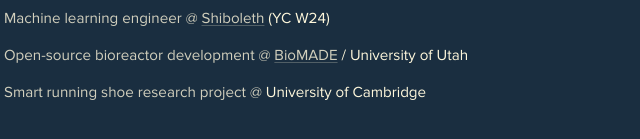
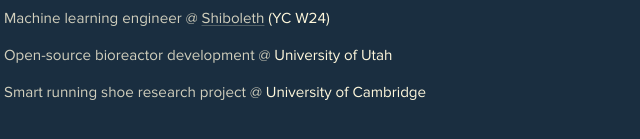
Before and after one commit to khyyle/personal-website, a plain HTML site: page index.html in a window 1280 px wide. Shown: the part 779-918 px from the top of the page, 406-1046 px from the left. Drawn offline with nearby package versions, Linux system fonts and the light colour scheme.

Commit message:
amend experience

```diff
--- a/index.html
+++ b/index.html
@@ -124,7 +124,7 @@
           <div class="max-w-[560px] text-[0.95em] leading-[1.9] text-accent/80 space-y-2">
             <p>Uncertainty quantification research (SURF) @ <span class="text-accent">Caltech</span></p>
             <p>Machine learning engineer @ <a href="https://shiboleth.ai/" target="_blank" rel="noopener" class="site-link">Shiboleth</a><span class="text-accent"> (YC W24)</span></p>
-            <p>Open-source bioreactor development @ <a href="https://biomade.org" target="_blank" rel="noopener" class="site-link">BioMADE</a><span class="text-accent"> / University of Utah</span></p>
+            <p>Open-source bioreactor development @ <span class="text-accent">University of Utah</span></p>
             <p>Smart running shoe research project @ <span class="text-accent">University of Cambridge</span></p>
           </div>
         </div>
```
